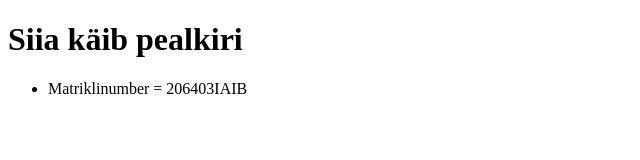
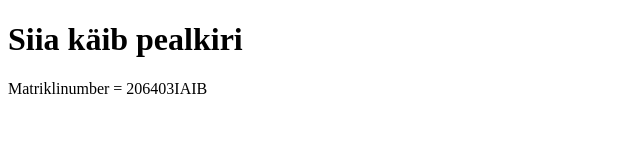
Before and after one commit to ortamm/itsissejuhatus, a plain HTML site: page index.html in a window 1280 px wide. Shown: the whole page, without its empty margins (0-640 px from the left). Drawn offline with Linux system fonts and the light colour scheme.

Commit message:
Update index.html

```diff
--- a/index.html
+++ b/index.html
@@ -7,8 +7,6 @@
 	</head>
 	<body>
         <h1>Siia käib pealkiri</h1>
-        <ul>
-		<li>Matriklinumber = 206403IAIB</li>
-	</ul>
+		<p>Matriklinumber = 206403IAIB</p>
 	</body>
 </html>
```
